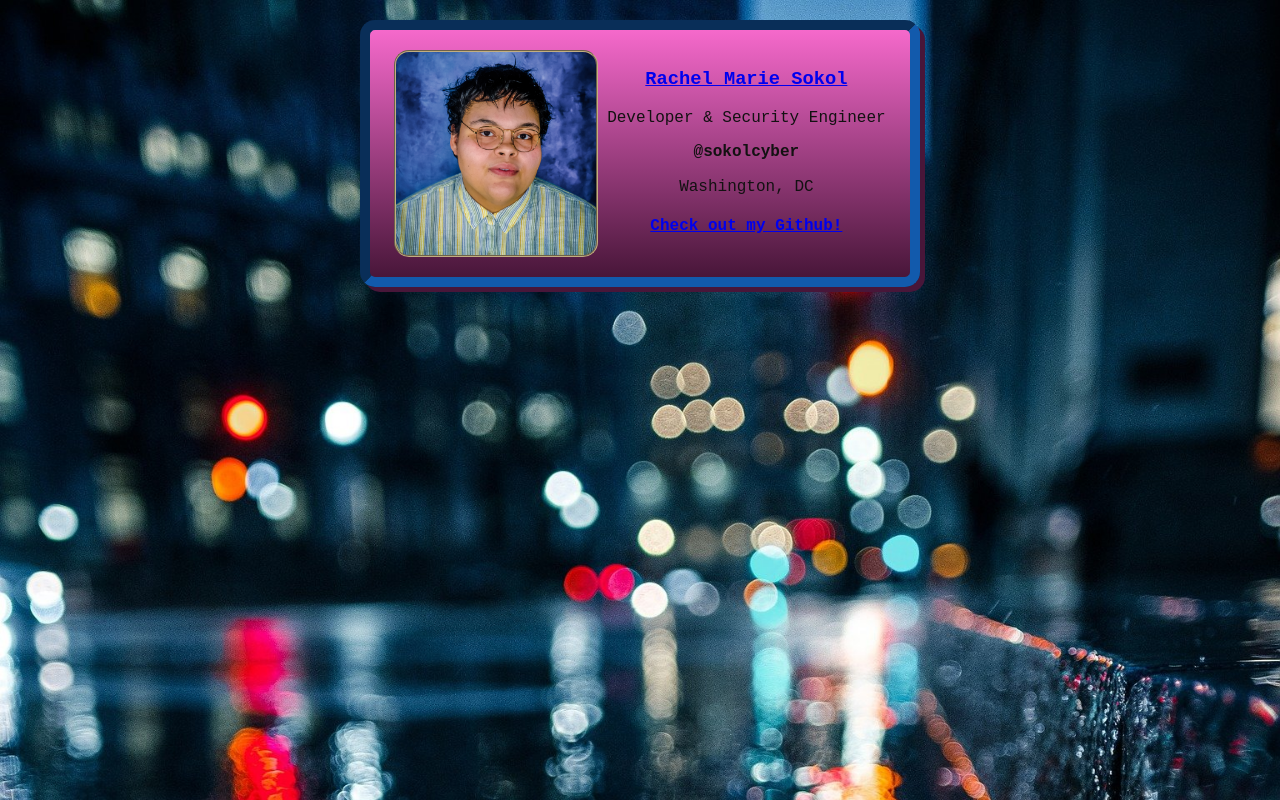
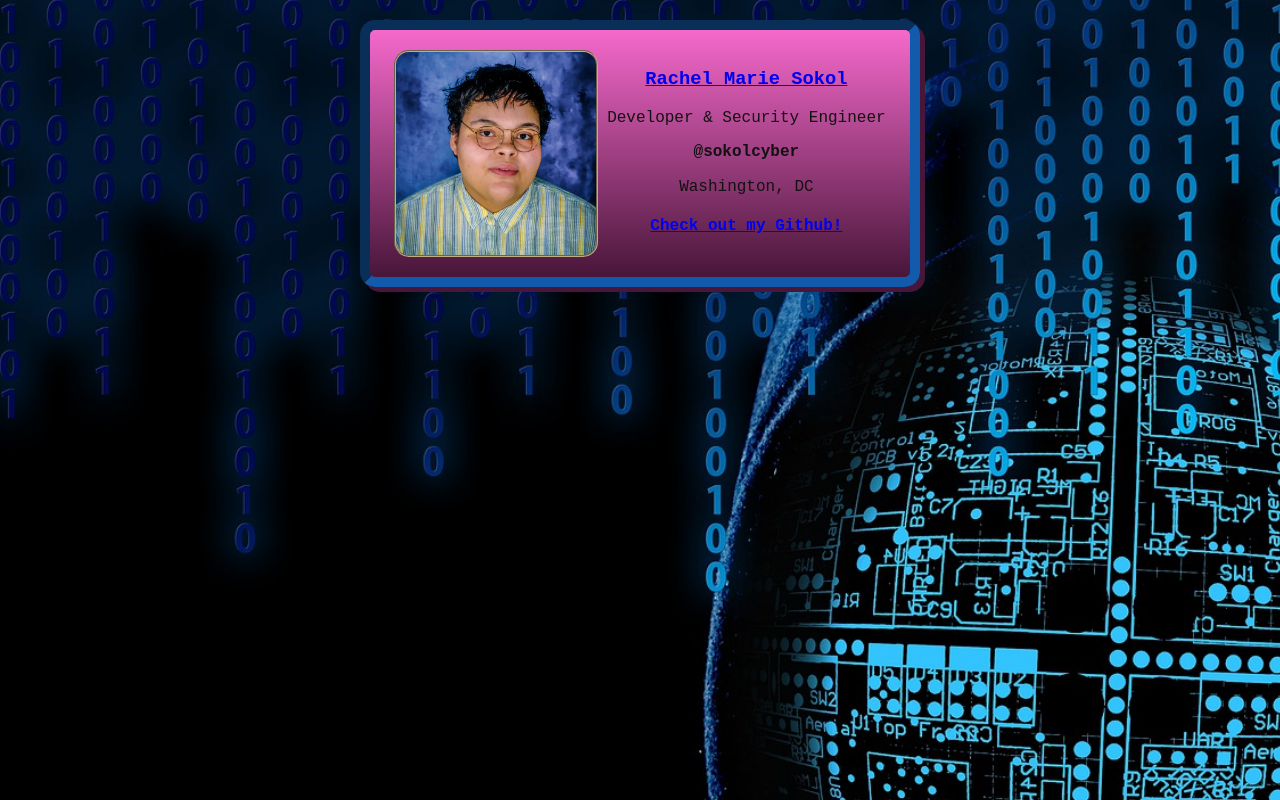
Before and after one commit to rmsokol/businesscard, a plain HTML site: page index.html in a window 1280 px wide. Shown: the top 800 px of the page. Drawn offline with nearby package versions, Linux system fonts and the light colour scheme.

Commit message:
change bg image

```diff
--- a/styles.css
+++ b/styles.css
@@ -1,7 +1,7 @@
 body {
     margin: 20px;
     font-family: Courier New, Courier, monospace;
-    background-image: url("bokeh-lights-2592859_1920.jpg");
+    background-image: url("security-4700815_1920.jpg");
     background-size: cover;
 }
 
```
